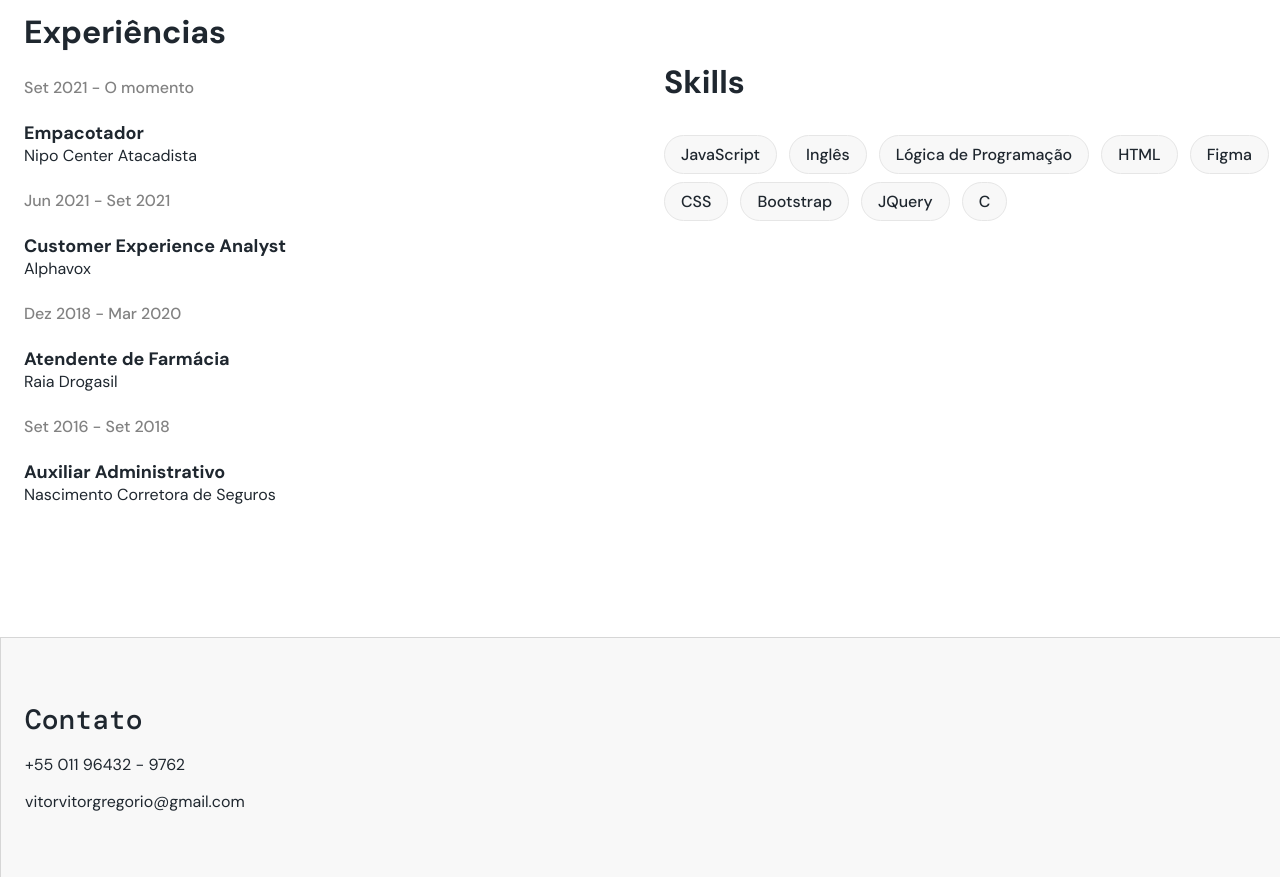
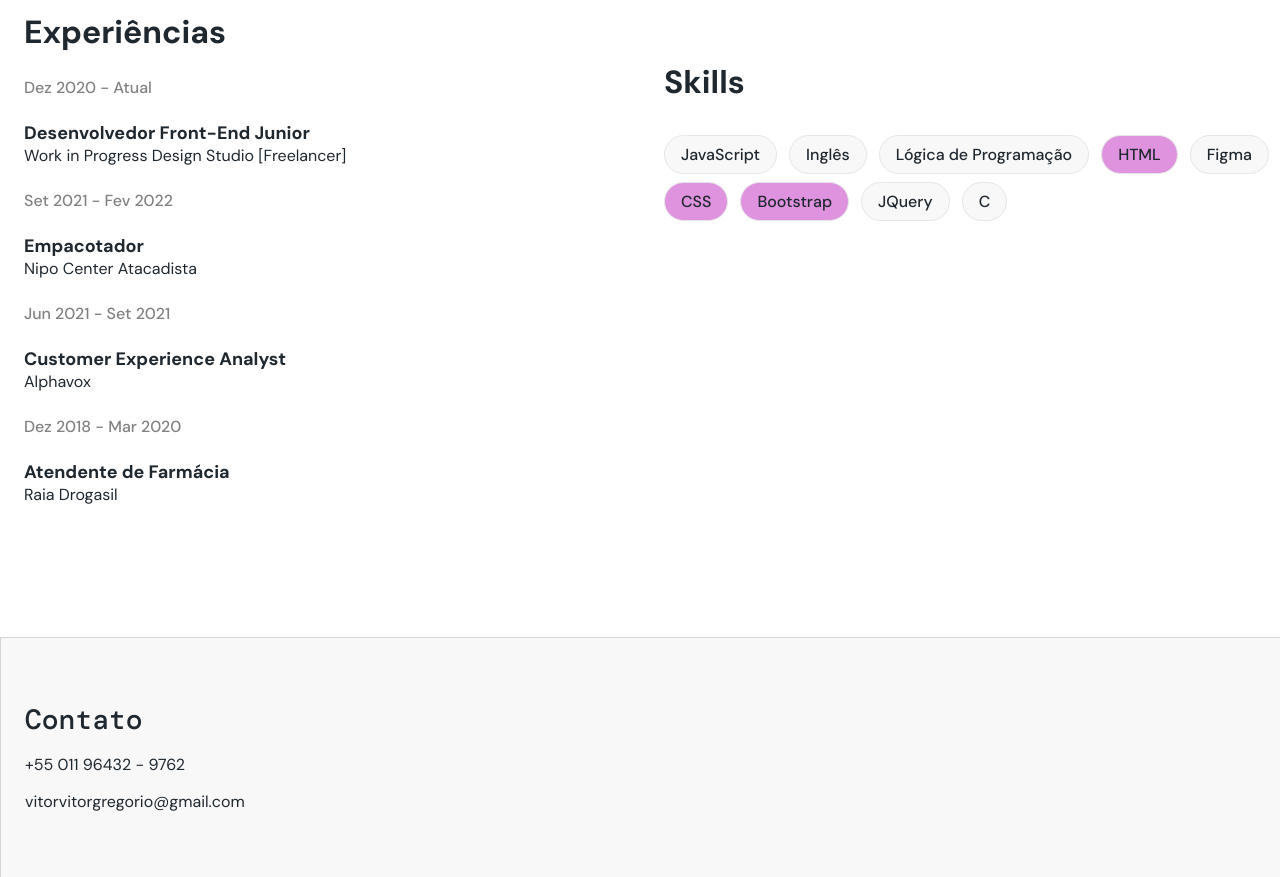
Before and after one commit to vitorvitorgregorio/Portfolio, a plain HTML site: page curriculo.html in a window 1280 px wide. Shown: the part 902-1779 px from the top of the page. Drawn offline with nearby package versions, Linux system fonts and the light colour scheme; a web font is replaced by a local one.

Commit message:
mudanças feitass em experiencia

```diff
--- a/curriculo.html
+++ b/curriculo.html
@@ -51,7 +51,10 @@
         <p>Lógica de Programação</p>
         <span>Gustavo Guanabara, 2020</span>
         <h2 class="exp">Experiências</h2>
-        <h3>Set 2021 - O momento</h3>
+        <h3>Dez 2020 - Atual</h3>
+        <p>Desenvolvedor Front-End Junior</p>
+        <span>Work in Progress Design Studio [Freelancer]</span>
+        <h3>Set 2021 - Fev 2022</h3>
         <p>Empacotador</p>
         <span>Nipo Center Atacadista</span>
         <h3>Jun 2021 - Set 2021</h3>
@@ -60,9 +63,7 @@
         <h3>Dez 2018 - Mar 2020</h3>
         <p>Atendente de Farmácia</p>
         <span>Raia Drogasil</span>
-        <h3>Set 2016 - Set 2018</h3>
-        <p>Auxiliar Administrativo</p>
-        <span>Nascimento Corretora de Seguros</span>
+
     </main>
     <aside>
         <p class="sobre">Sou um desenvolvedor ativo, versátil e entusiasmado que está
@@ -79,10 +80,10 @@
             <li>JavaScript</li>
             <li> Inglês </li>
             <li>Lógica de Programação</li>
-            <li>HTML</li>
+            <li class="active">HTML</li>
             <li> Figma </li>
-            <li>CSS</li>
-            <li>Bootstrap</li>
+            <li class="active">CSS</li>
+            <li class="active">Bootstrap</li>
             <li>JQuery</li>
             <li>C</li>
         </ul>
--- a/styleCurriculo.css
+++ b/styleCurriculo.css
@@ -195,7 +195,9 @@ aside ul li {
     line-height: 21px;
     color: #1F272F;
 }
-
+.active {
+    background-color: rgb(223, 147, 223);
+}
 /* FOOTER */
 footer {
     margin: 132px 0 0 0 ;
```
